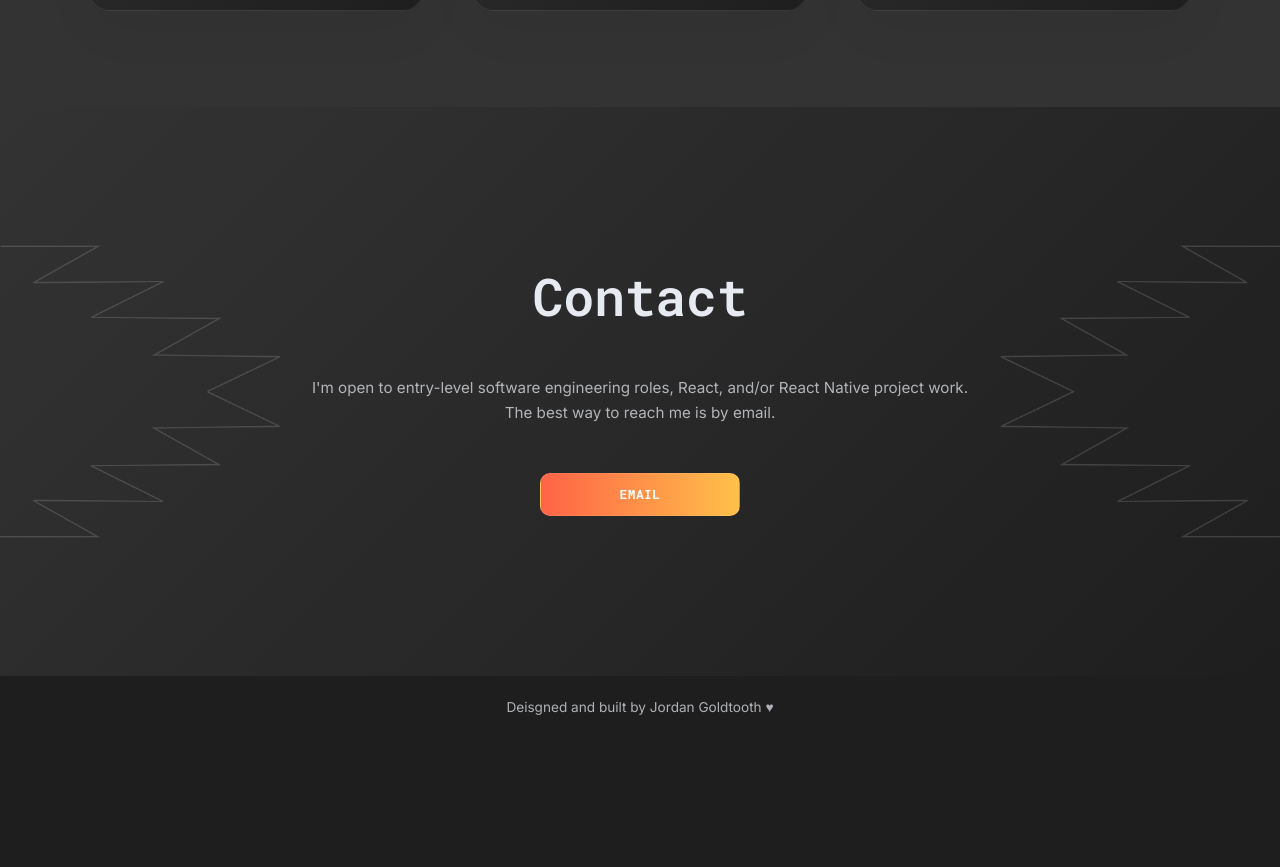
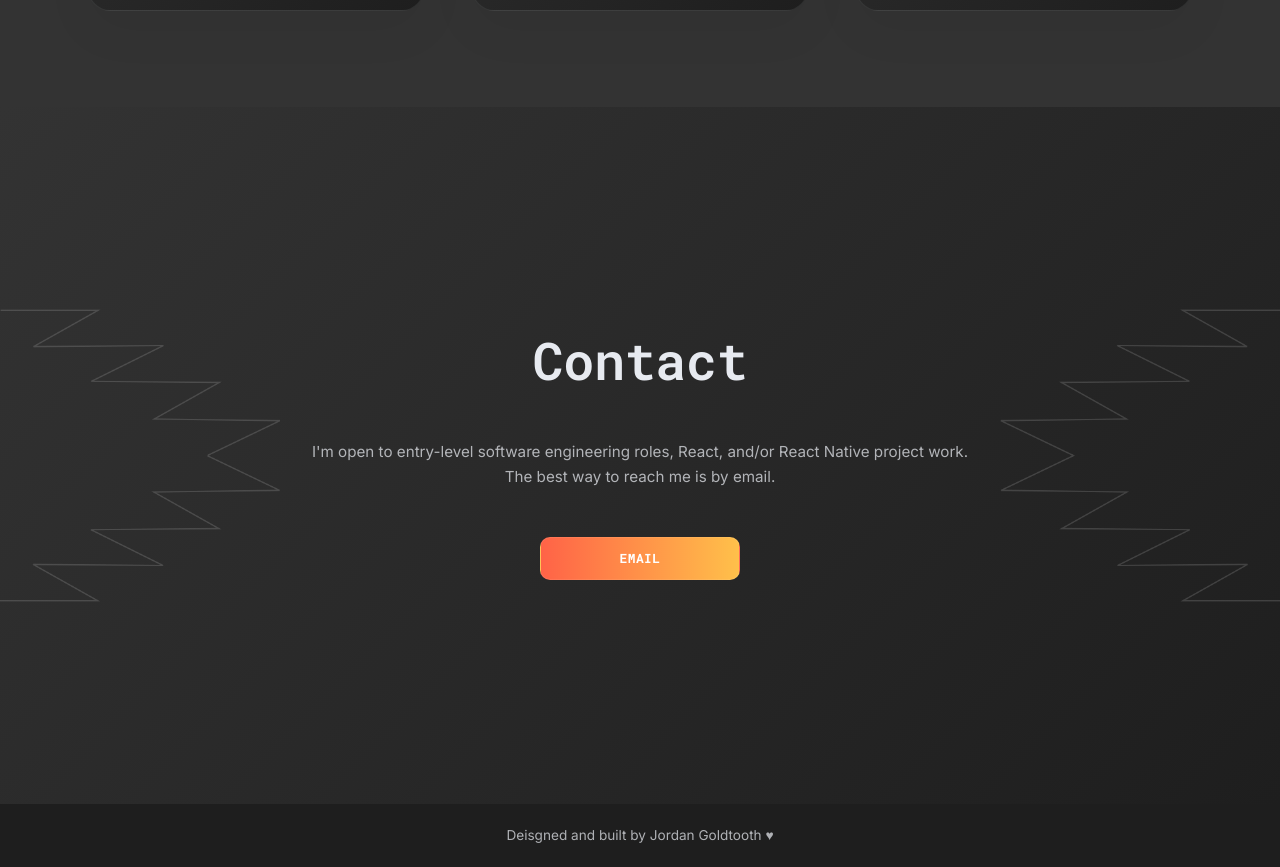
Before and after one commit to jordnlnn/dev-portfolio-26, a React (Vite) app: page / in a window 1280 px wide. Shown: the part 2561-3428 px from the top of the page. Before the commit the page ends 3300 px from the top, so only its background shows below. Built offline with nearby package versions, Linux system fonts and the light colour scheme.

Commit message:
Update overall styles

```diff
--- a/src/styles/_contact.scss
+++ b/src/styles/_contact.scss
@@ -1,6 +1,6 @@
 .contact {
   position: relative;
-  padding: var(--space-8);
+  padding: var(--space-9) var(--space-8);
   background: var(--bg-gradient);
   overflow: hidden;
 }
@@ -26,7 +26,7 @@
   display: grid;
   place-items: center;
   text-align: center;
-  padding: var(--space-8) 0;
+  padding: var(--space-10) 0;
 }
 
 .contact__title {
--- a/src/styles/_experience.scss
+++ b/src/styles/_experience.scss
@@ -13,13 +13,15 @@
 .experience::before {
   content: "";
   position: absolute;
-  inset: 0;
+  inset: -20%;
   background-image: url(../../assets/g1.png);
   background-repeat: no-repeat;
-  background-size: 525px, auto, contain;
+  background-size: 525px, auto;
   background-position: center;
   opacity: 0.08;
-  //pointer-events: none;
+  // will-change: transform;
+  // transform: translateY(var(--parallax-y, 0px));
+  // transition: transform 0.05s linear;
 }
 
 // .experience__inner {
--- a/src/styles/_tokens.scss
+++ b/src/styles/_tokens.scss
@@ -39,6 +39,7 @@
   --space-7: 4rem;
   --space-8: 5rem;
   --space-9: 6rem;
+  --space-10: 8rem;
 
   /* Radius + shadow */
   --radius: 16px;
```
